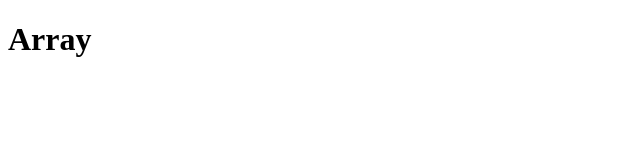
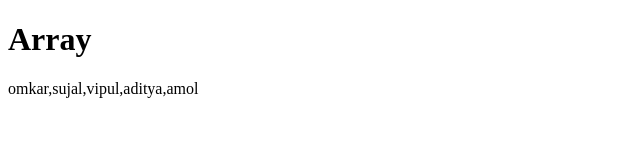
Before and after one commit to Prajyot5015/icp-7-assignment-33, a plain HTML site: page index.html in a window 1280 px wide. Shown: the whole page, without its empty margins (0-640 px from the left). Drawn offline with Linux system fonts and the light colour scheme.

Commit message:
created array variable and store elements

```diff
--- a/index.html
+++ b/index.html
@@ -7,5 +7,11 @@
 </head>
 <body>
     <h1>Array</h1>
+
+    <script>
+        const names =["omkar","sujal","vipul","aditya","amol"];
+        document.write(names);
+        console.log(names);
+    </script>
 </body>
 </html>
```
